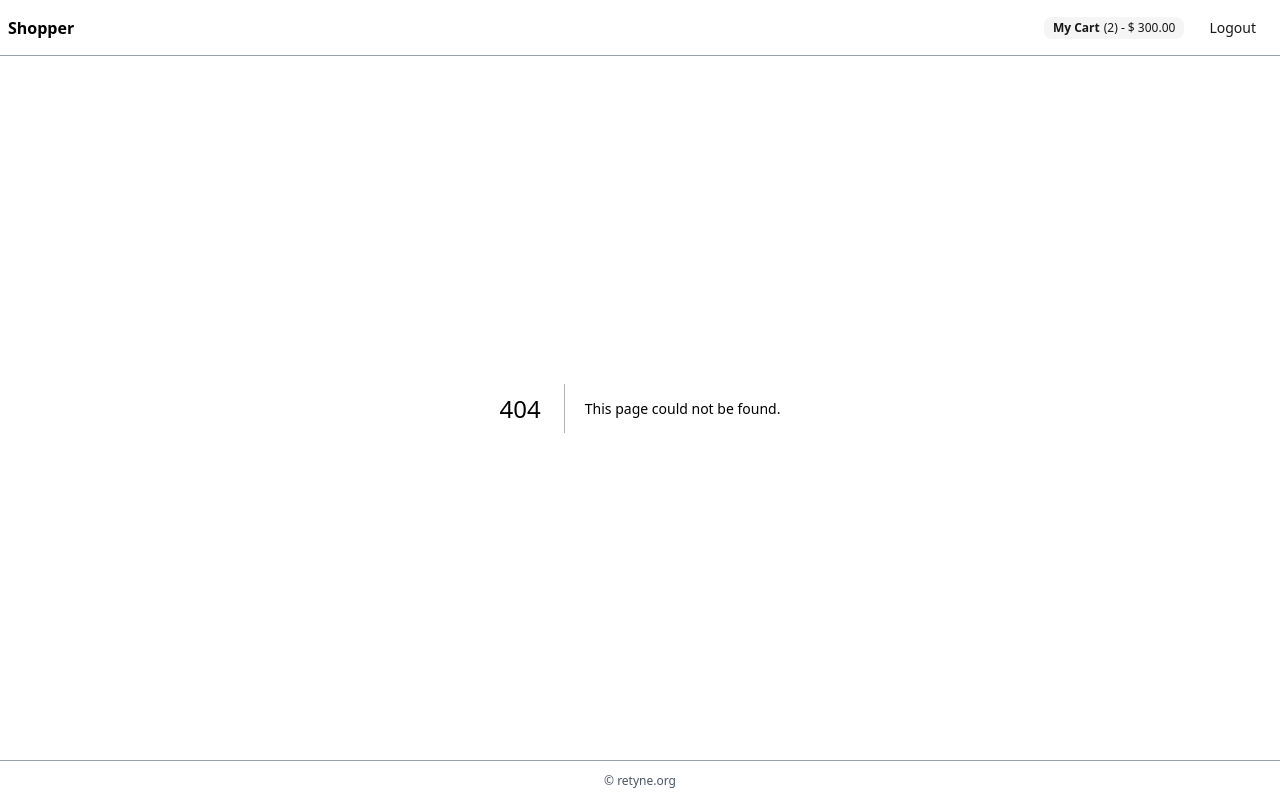
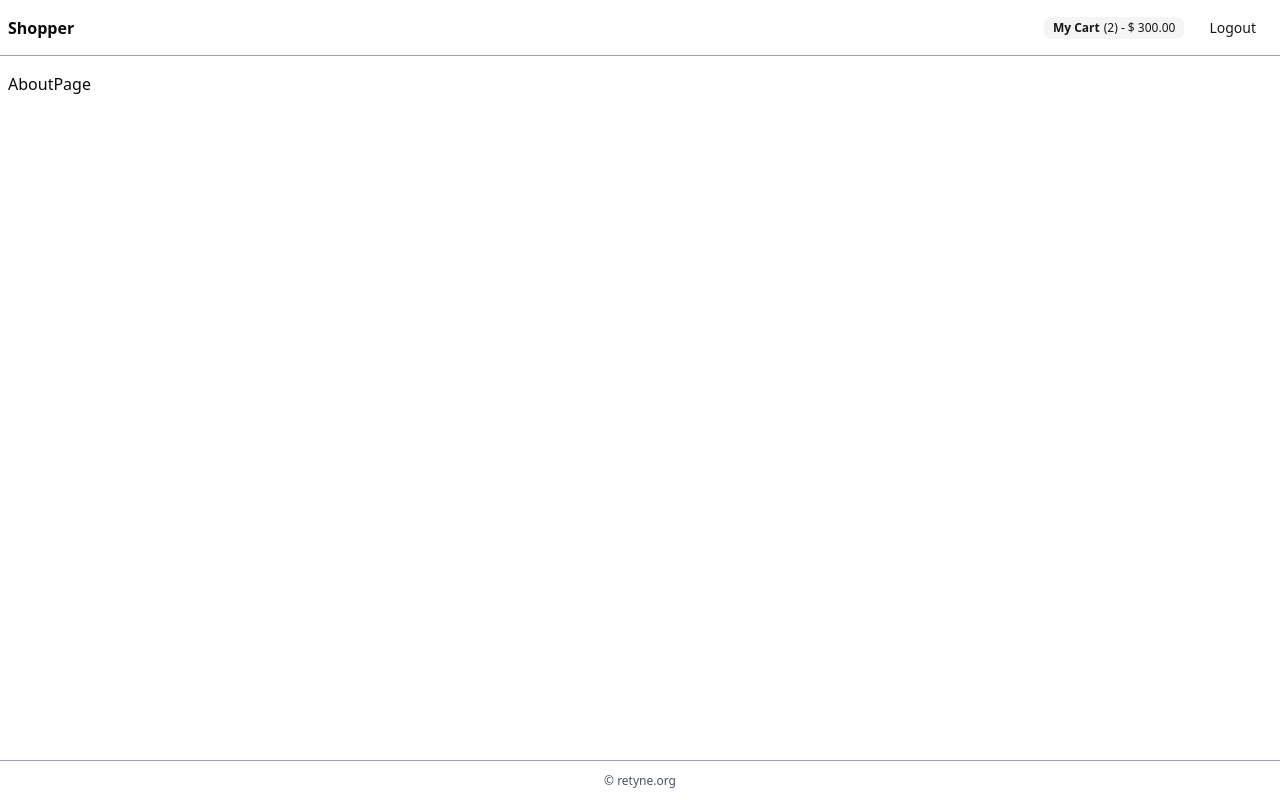
Before and after one commit to rans0000/retynn-tut, a Next.js app: page /about in a window 1280 px wide. Before the commit this address had no page. Built offline with nearby package versions, Linux system fonts and the light colour scheme.

Commit message:
replace contact route with about route

```diff
--- /dev/null
+++ b/src/app/(public)/about/page.tsx
@@ -0,0 +1,7 @@
+import React from "react";
+
+function AboutPage() {
+  return <div>AboutPage</div>;
+}
+
+export default AboutPage;
--- a/src/app/(public)/contact/page.tsx
+++ /dev/null
@@ -1,8 +0,0 @@
-import React from "react";
-
-function ContactPage() {
-  throw "";
-  return <div>ContactPage</div>;
-}
-
-export default ContactPage;
```
